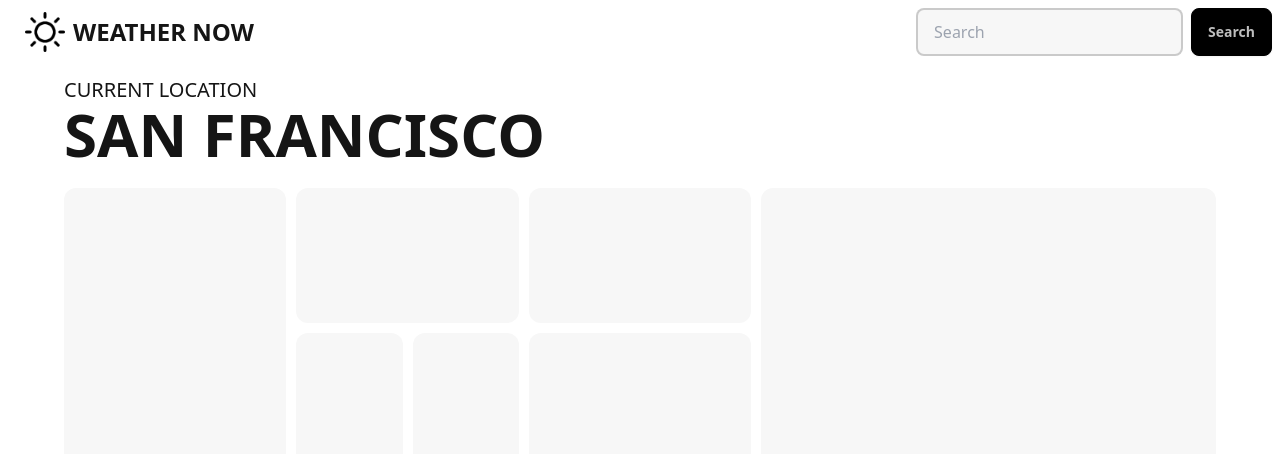
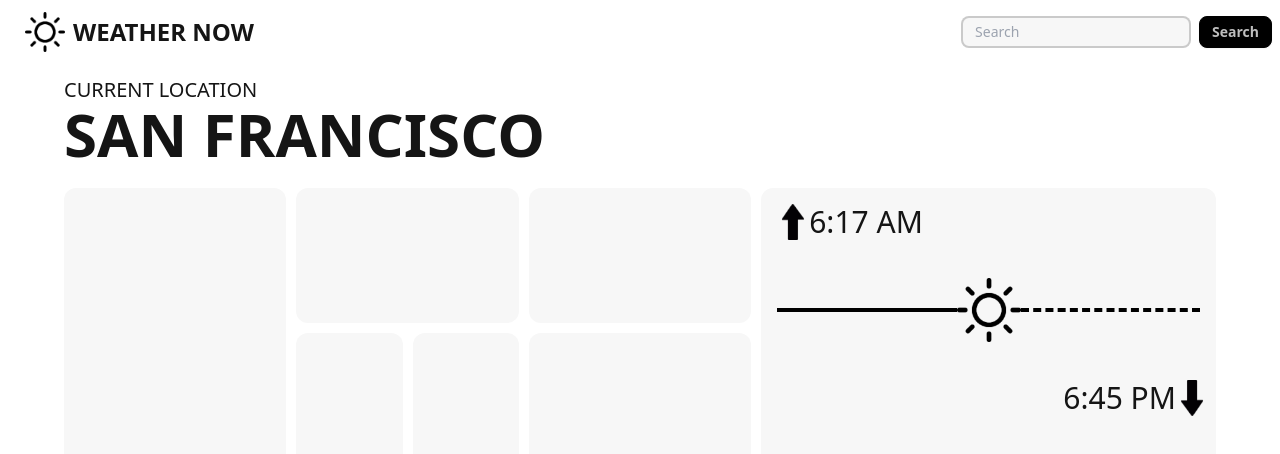
Before and after one commit to Pranav-Official/weatherapp-angular, an Angular app: page / in a window 1280 px wide. Shown: the top 454 px of the page. Built offline with nearby package versions, Linux system fonts and the light colour scheme.

Commit message:
feat: added sun position indecator component

```diff
--- a/src/app/app.component.html
+++ b/src/app/app.component.html
@@ -1,2 +1 @@
-<app-navbar></app-navbar>
-<router-outlet></router-outlet>
+<app-navbar></app-navbar> <router-outlet></router-outlet>
--- a/src/app/components/homepage/homepage.component.html
+++ b/src/app/components/homepage/homepage.component.html
@@ -10,6 +10,8 @@
     <div class="weather-widgets wid4 rounded-xl"></div>
     <div class="weather-widgets wid5 rounded-xl"></div>
     <div class="weather-widgets wid6 rounded-xl"></div>
-    <div class="weather-widgets wid7 rounded-xl"></div>
+    <div class="weather-widgets wid7 rounded-xl">
+      <app-sun-position-indicator></app-sun-position-indicator>
+    </div>
   </div>
 </div>
--- a/src/app/components/navbar/navbar.component.html
+++ b/src/app/components/navbar/navbar.component.html
@@ -10,9 +10,9 @@
       <input
         type="text"
         placeholder="Search"
-        class="input input-bordered border-2 w-24 md:w-auto"
+        class="input input-sm input-bordered border-2 w-24 md:w-auto"
       />
     </div>
-    <button class="btn btn-active btn-primary">Search</button>
+    <button class="btn btn-sm btn-active btn-primary">Search</button>
   </div>
 </div>
--- /dev/null
+++ b/src/app/components/sun-position-indicator/sun-position-indicator.component.html
@@ -0,0 +1,21 @@
+<div class="sun-position-indicator h-full w-full m-4 flex flex-col">
+  <div class="sunrise-time flex flex-row">
+    <img src="../../../assets/icons/Up arrow.png" class="w-8" alt="" />
+    <p class="sunrise-time-text text-3xl">6:17 AM</p>
+  </div>
+  <div
+    class="sun-position-indicator-container h-1/2 flex flex-row pe-8 items-center"
+  >
+    <div class="h-0 w-1/2 border-t-4 border-primary border-solid"></div>
+    <img src="./../assets/icons/Sunny Day.png" class="w-16" alt="" />
+    <div class="h-0 w-1/2 border-t-4 border-primary border-dashed"></div>
+  </div>
+  <div class="sunrise-time flex w-full flex-row-reverse pe-6">
+    <img
+      src="../../../assets/icons/Up arrow.png"
+      class="w-8 rotate-180"
+      alt=""
+    />
+    <p class="sunrise-time-text text-3xl">6:45 PM</p>
+  </div>
+</div>
```
Also changed, not shown: src/app/components/homepage/homepage.component.ts (+4 -5 lines), src/app/components/sun-position-indicator/sun-position-indicator.component.ts (added, +12 -0 lines), src/app/components/sun-position-indicator/sun-position-indicator.component.css (added), src/assets/icons/Up arrow.png (added), 1 other file (tests, documents, lock files or other folders).
